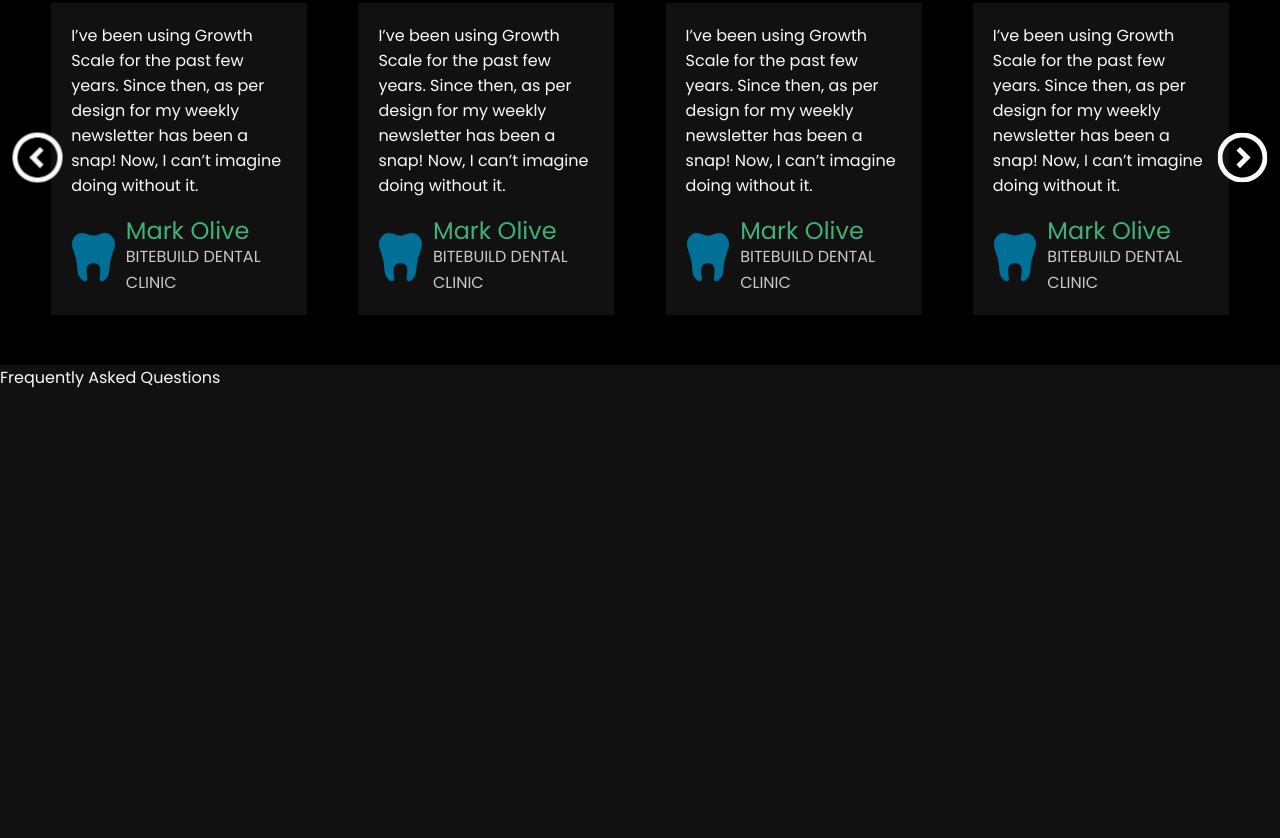
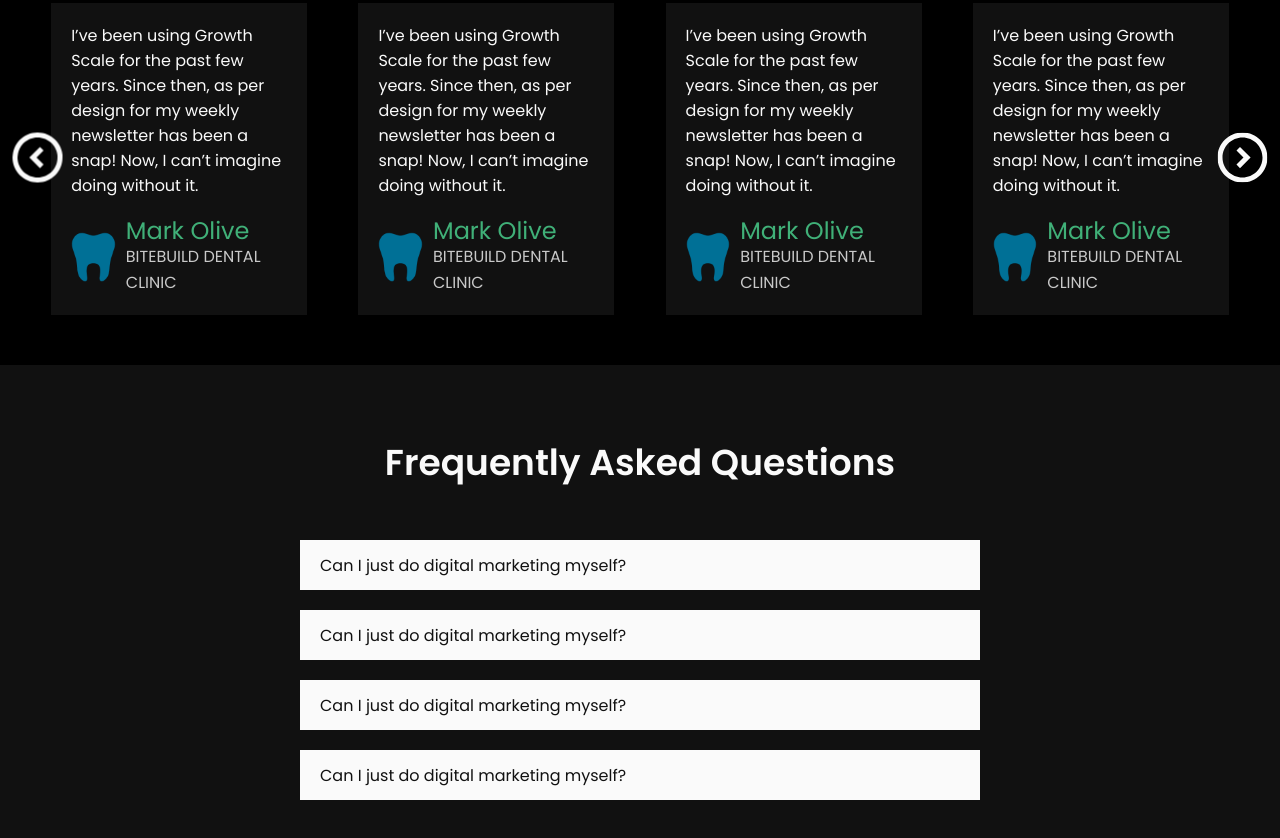
Before and after one commit to sekerhalithamza/Growth-Scale-Agency, a website: page dev/src/index.html in a window 1280 px wide. Shown: the part 3371-4209 px from the top of the page. Before the commit the page ends 3761 px from the top, so only its background shows below. Drawn offline with nearby package versions, Linux system fonts and the light colour scheme; files that its build step writes are made by us from their sources; no server answers.

Commit message:
add: section-questions

```diff
--- a/dev/src/index.html
+++ b/dev/src/index.html
@@ -232,7 +232,52 @@
       </section>
       <section class="section-questions" id="questions">
         <p class="section-questions--title">Frequently Asked Questions</p>
-        <div class="section-questions__wrapper"></div>
+        <div class="section-questions__wrapper">
+          <div class="section-questions__wrapper-container">
+            <div class="section-questions__wrapper-container-top">
+              Can I just do digital marketing myself?
+            </div>
+            Whilst you can try some digital marketing strategies yourself the space is extremely
+            competitive, and many businesses find themselves wasting their ad spend. This is why
+            over 76% of ad spend is wasted, you may find that it is cost-effective to outsource some
+            of the marketing work to agencies instead of the in house approach. If you want to do
+            much of your own digital marketing, we recommend you talk to an expert advisor to direct
+            you to the most suitable channels and strategies for an effective campaign.
+          </div>
+          <div class="section-questions__wrapper-container">
+            <div class="section-questions__wrapper-container-top">
+              Can I just do digital marketing myself?
+            </div>
+            Whilst you can try some digital marketing strategies yourself the space is extremely
+            competitive, and many businesses find themselves wasting their ad spend. This is why
+            over 76% of ad spend is wasted, you may find that it is cost-effective to outsource some
+            of the marketing work to agencies instead of the in house approach. If you want to do
+            much of your own digital marketing, we recommend you talk to an expert advisor to direct
+            you to the most suitable channels and strategies for an effective campaign.
+          </div>
+          <div class="section-questions__wrapper-container">
+            <div class="section-questions__wrapper-container-top">
+              Can I just do digital marketing myself?
+            </div>
+            Whilst you can try some digital marketing strategies yourself the space is extremely
+            competitive, and many businesses find themselves wasting their ad spend. This is why
+            over 76% of ad spend is wasted, you may find that it is cost-effective to outsource some
+            of the marketing work to agencies instead of the in house approach. If you want to do
+            much of your own digital marketing, we recommend you talk to an expert advisor to direct
+            you to the most suitable channels and strategies for an effective campaign.
+          </div>
+          <div class="section-questions__wrapper-container">
+            <div class="section-questions__wrapper-container-top">
+              Can I just do digital marketing myself?
+            </div>
+            Whilst you can try some digital marketing strategies yourself the space is extremely
+            competitive, and many businesses find themselves wasting their ad spend. This is why
+            over 76% of ad spend is wasted, you may find that it is cost-effective to outsource some
+            of the marketing work to agencies instead of the in house approach. If you want to do
+            much of your own digital marketing, we recommend you talk to an expert advisor to direct
+            you to the most suitable channels and strategies for an effective campaign.
+          </div>
+        </div>
       </section>
     </main>
   </body>
--- a/dev/src/js/script.js
+++ b/dev/src/js/script.js
@@ -6,6 +6,9 @@ const progressCircles = document.getElementsByClassName("progress-circle");
 const chevronBtns = document.getElementsByClassName("section-testimonials__wrapper-btn");
 const testimonialsContainers = document.getElementsByClassName(
   "section-testimonials__wrapper-container"
+);
+const questioncsContainers = document.getElementsByClassName(
+  "section-questions__wrapper-container"
 );
 
 window.onscroll = () => {
@@ -72,3 +75,11 @@ setInterval(() => {
 }, 5000);
 
 */
+
+for (const container of questioncsContainers) {
+  container
+    .getElementsByClassName("section-questions__wrapper-container-top")[0]
+    .addEventListener("click", () => {
+      container.classList.toggle("active");
+    });
+}
--- a/dev/src/sass/layout/_section-questions.scss
+++ b/dev/src/sass/layout/_section-questions.scss
@@ -0,0 +1,51 @@
+.section-questions {
+  display: flex;
+  flex-direction: column;
+  align-items: center;
+  justify-content: center;
+  padding-block: 7rem;
+  gap: 5rem;
+
+  &--title {
+    font-size: map-get($font-sizes, xxxl);
+    font-weight: map-get($font-weights, semi-bold);
+  }
+
+  &__wrapper {
+    display: flex;
+    flex-direction: column;
+    padding-inline: 30rem;
+    gap: 2rem;
+
+    &-container {
+      width: 100%;
+      height: 5rem;
+      overflow-y: hidden;
+      transition: height 500ms ease;
+
+      &-top {
+        height: 5rem;
+        background-color: map-get($colors, text);
+        color: map-get($colors, background);
+        display: flex;
+        align-items: center;
+        padding-inline: 2rem;
+        transition: all 500ms ease;
+        margin-block-end: 1rem;
+
+        &:hover {
+          cursor: pointer;
+          background-color: map-get($colors, primary);
+        }
+      }
+
+      &.active {
+        height: 17rem;
+
+        .section-questions__wrapper-container-top {
+          background-color: map-get($colors, primary);
+        }
+      }
+    }
+  }
+}
```
